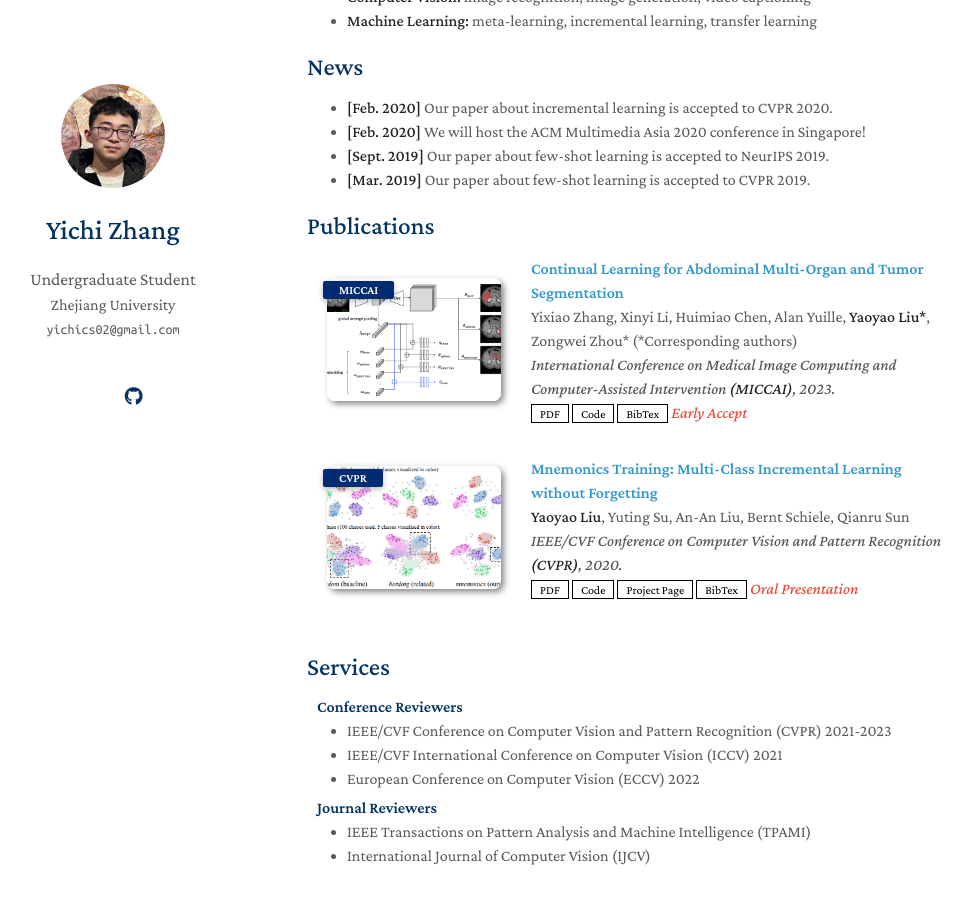
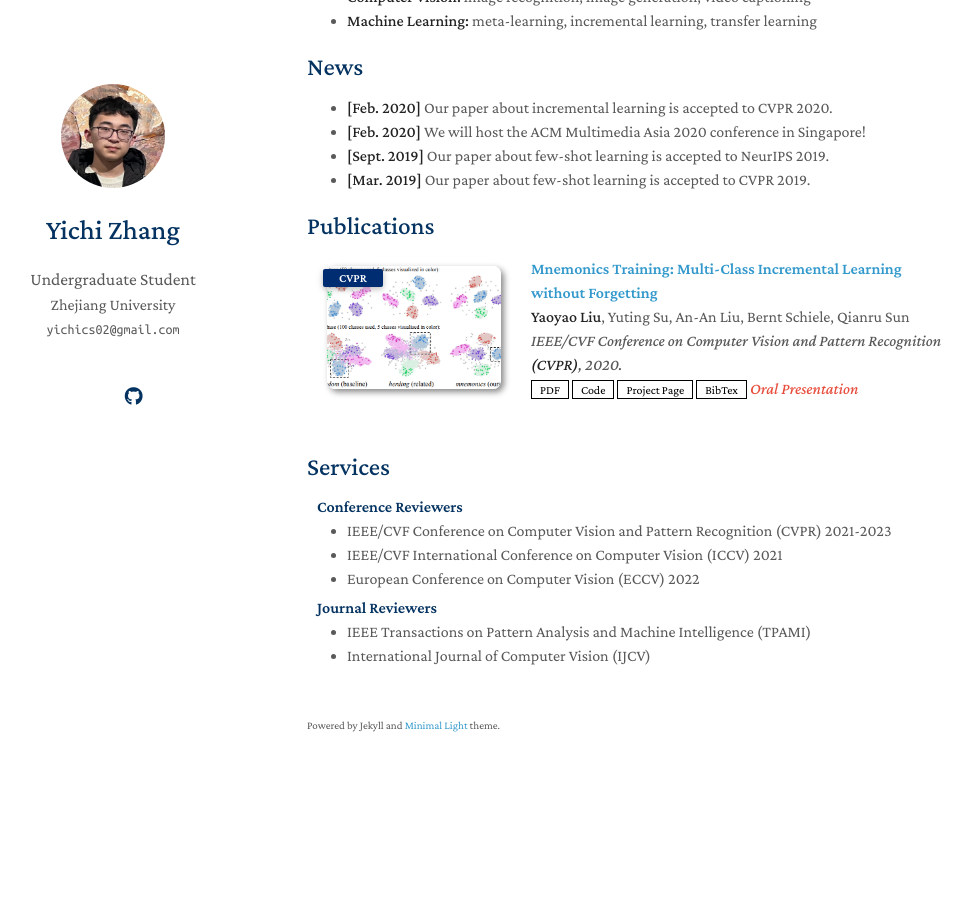
Before and after one commit to YichiCS/yichics.github.io, a Jekyll site: the page built from index.md, in a window 1280 px wide and 900 px high, scrolled down 398 px. Shown: the whole window, without its empty margins (163-1135 px from the left). Built offline with Jekyll 4.4.1, drawn with Linux system fonts in a browser that asks for light colours; nearby versions of some CDN libraries; a style sheet for code colours, icons or effects is not loaded; our own code applies the rules of GitHub Pages for plain Markdown files; after the commit the page ends 1204 px from its top, so only the background shows below that; some of the changed lines change nothing that is shown.

Commit message:
Update publications.yml

```diff
--- a/_data/publications.yml
+++ b/_data/publications.yml
@@ -1,14 +1,25 @@
 main:
 
-  - title: Continual Learning for Abdominal Multi-Organ and Tumor Segmentation
-    authors: Yixiao Zhang, Xinyi Li, Huimiao Chen, Alan Yuille, <strong>Yaoyao Liu*</strong>, Zongwei Zhou* (*Corresponding authors)
-    conference_short: MICCAI
-    conference: International Conference on Medical Image Computing and Computer-Assisted Intervention <strong>(MICCAI)</strong>, 2023.
-    pdf: https://arxiv.org/pdf/2306.00988.pdf
-    code: https://github.com/MrGiovanni/ContinualLearning
-    bibtex: https://bib.yliu.me/MICCAI23.txt
-    image: ./assets/img/teaser_example_2.png
-    notes: Early Accept
+  # - title: Continual Learning for Abdominal Multi-Organ and Tumor Segmentation
+  #   authors: Yixiao Zhang, Xinyi Li, Huimiao Chen, Alan Yuille, <strong>Yaoyao Liu*</strong>, Zongwei Zhou* (*Corresponding authors)
+  #   conference_short: MICCAI
+  #   conference: International Conference on Medical Image Computing and Computer-Assisted Intervention <strong>(MICCAI)</strong>, 2023.
+  #   pdf: https://arxiv.org/pdf/2306.00988.pdf
+  #   code: https://github.com/MrGiovanni/ContinualLearning
+  #   bibtex: https://bib.yliu.me/MICCAI23.txt
+  #   image: ./assets/img/teaser_example_2.png
+  #   notes: Early Accept
+
+  # - title: "Mnemonics Training: Multi-Class Incremental Learning without Forgetting"
+  #   authors: <strong>Yaoyao Liu</strong>, Yuting Su, An-An Liu, Bernt Schiele, Qianru Sun
+  #   conference_short: CVPR
+  #   conference: IEEE/CVF Conference on Computer Vision and Pattern Recognition <strong>(CVPR)</strong>, 2020.
+  #   pdf: https://arxiv.org/pdf/2002.10211.pdf
+  #   code: https://github.com/yaoyao-liu/class-incremental-learning/tree/main/mnemonics-training
+  #   page: https://class-il.mpi-inf.mpg.de/mnemonics/
+  #   bibtex: https://class-il.mpi-inf.mpg.de/mnemonics/
+  #   notes: Oral Presentation
+  #   image: ./assets/img/teaser_example.png
 
   - title: "Mnemonics Training: Multi-Class Incremental Learning without Forgetting"
     authors: <strong>Yaoyao Liu</strong>, Yuting Su, An-An Liu, Bernt Schiele, Qianru Sun
```
